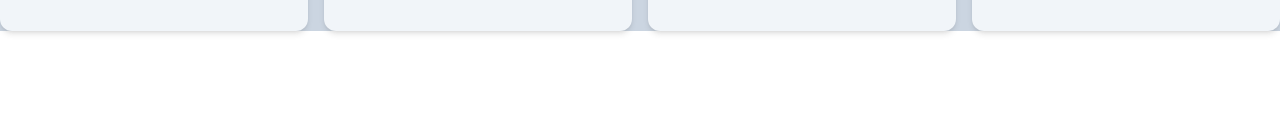
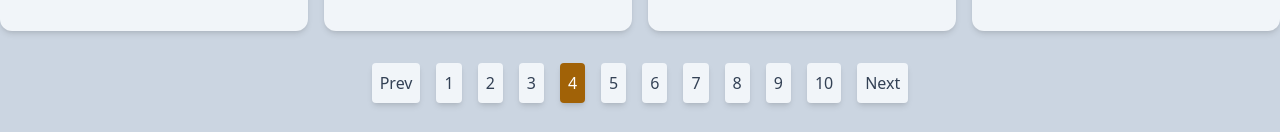
Before and after one commit to rromanv/staff-directory, a Vue app: page / in a window 1280 px wide. Shown: the part 3956-4088 px from the top of the page. Before the commit the page ends 4003 px from the top, so only its background shows below. Built offline with nearby package versions, Linux system fonts and the light colour scheme.

Commit message:
added pagination

```diff
--- a/src/components/Cards.vue
+++ b/src/components/Cards.vue
@@ -1,15 +1,22 @@
 <script setup>
 import Card from './Card.vue'
+import Pagination from './Pagination.vue'
 </script>
 
 <template>
-  <div class="cards">
-    <Card v-for="n in 20" />
+  <div class="wrapper">
+    <div class="cards">
+      <Card v-for="n in 20" />
+    </div>
+    <Pagination />
   </div>
 </template>
 
 <style lang="postcss" scoped>
-.cards {
-  @apply grid grid-cols-1 md:grid-cols-2 lg:grid-cols-3 xl:grid-cols-4 gap-4 container mx-auto mt-8 my-4;
+.wrapper {
+  @apply container mx-auto py-8 flex flex-col gap-8;
+  .cards {
+    @apply grid grid-cols-1 md:grid-cols-2 lg:grid-cols-3 xl:grid-cols-4 gap-4;
+  }
 }
 </style>
--- /dev/null
+++ b/src/components/Pagination.vue
@@ -0,0 +1,50 @@
+<script setup>
+import { ref } from 'vue'
+const pages = ref(10)
+const activePage = ref(4)
+
+const prevPage = () => {
+  if (activePage.value > 1) {
+    activePage.value--
+  }
+}
+const nextPage = () => {
+  if (activePage.value < pages.value) {
+    activePage.value++
+  }
+}
+</script>
+
+<template>
+  <div class="pagination">
+    <button class="action" :disabled="activePage === 1" @click="prevPage">
+      Prev
+    </button>
+    <button
+      class="page"
+      v-for="page in pages"
+      :class="page === activePage ? 'active' : ''"
+      @click="activePage = page"
+    >
+      {{ page }}
+    </button>
+    <button class="action" :disabled="activePage === pages" @click="nextPage">
+      Next
+    </button>
+  </div>
+</template>
+
+<style lang="postcss" scoped>
+.pagination {
+  @apply flex justify-center gap-4;
+  .action {
+    @apply bg-slate-100 p-2 rounded shadow-md text-slate-700 font-medium disabled:text-slate-400 hover:bg-slate-200 hover:disabled:bg-slate-100;
+  }
+  .page {
+    @apply bg-slate-100 p-2 rounded shadow-md text-slate-700 font-medium hover:bg-slate-200;
+    &.active {
+      @apply bg-yellow-700 text-white;
+    }
+  }
+}
+</style>
```
